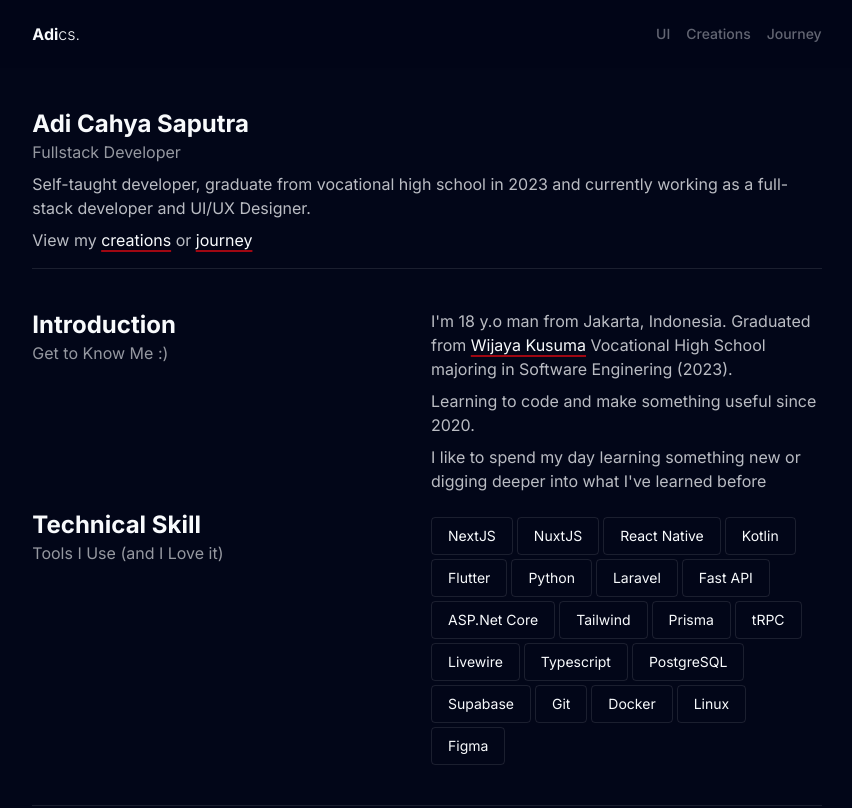
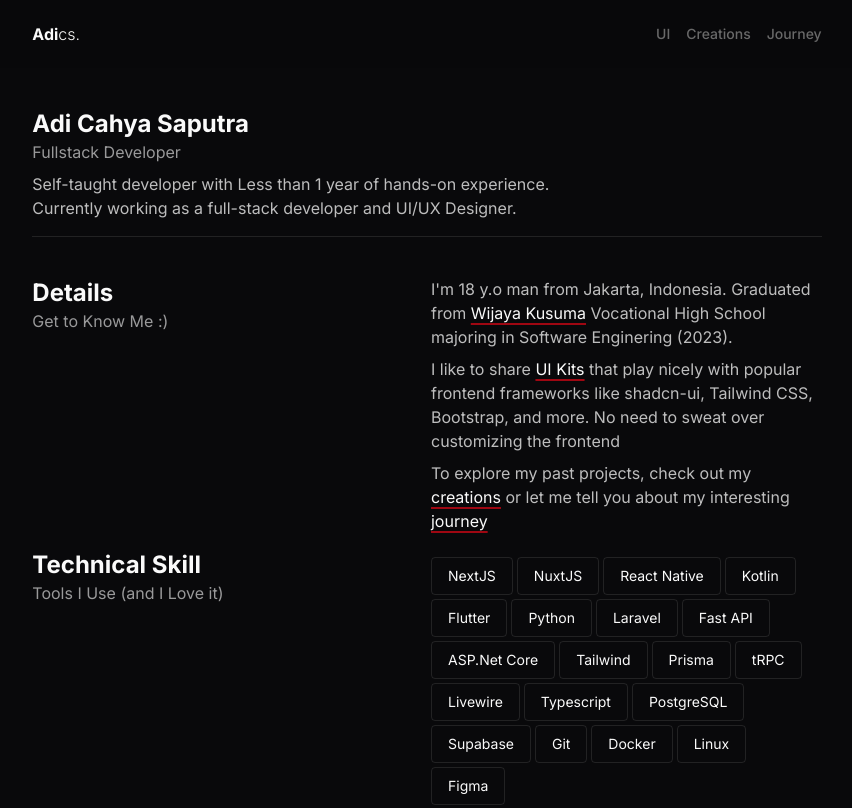
Before and after one commit to AdiCahyaSaputra/personal-website, a Next.js app: page / in a window 1280 px wide. Shown: the top 808 px of the page, without its empty margins (213-1065 px from the left). Built offline with nearby package versions, Linux system fonts and the light colour scheme.

Commit message:
style: fix shadcn default colors to zinc, and customize some copy

```diff
--- a/components/reusable/ui/CardUIKIT.tsx
+++ b/components/reusable/ui/CardUIKIT.tsx
@@ -4,7 +4,7 @@ import {
   CardFooter,
   CardHeader,
 } from "@/components/ui/card";
-import { ExternalLinkIcon, GitHubLogoIcon } from "@radix-ui/react-icons";
+import { ExternalLinkIcon, FigmaLogoIcon } from "@radix-ui/react-icons";
 import Image from "next/image";
 import Link from "next/link";
 
@@ -30,7 +30,7 @@ const CardUIKIT: React.FC<TProps> = ({
           alt={title}
           width={1920}
           height={1080}
-          className="w-full aspect-video"
+          className="w-full aspect-video rounded-md"
         />
       </CardHeader>
       <CardContent>
@@ -43,7 +43,7 @@ const CardUIKIT: React.FC<TProps> = ({
               className="flex items-center gap-2 group"
               href={links.figma}
             >
-              <GitHubLogoIcon />
+              <FigmaLogoIcon />
               <span className="text-sm underline">Figma</span>
             </Link>
           </li>
--- a/components/section/AboutMe.tsx
+++ b/components/section/AboutMe.tsx
@@ -1,4 +1,4 @@
-import React from "react";
+import Link from "next/link";
 
 const calculateAge = () => {
   const birth = new Date("2005-04-18");
@@ -21,7 +21,7 @@ const AboutMe = () => {
   return (
     <section className="mt-10 grid gap-2 grid-cols-1 lg:grid-cols-2">
       <div>
-        <h1 className="text-lg lg:text-2xl font-bold">Introduction</h1>
+        <h1 className="text-lg lg:text-2xl font-bold">Details</h1>
         <p className="text-foreground/60">Get to Know Me {":)"}</p>
       </div>
 
@@ -37,12 +37,33 @@ const AboutMe = () => {
           </a>{" "}
           Vocational High School majoring in Software Enginering (2023).
         </p>
-        <p className="mt-2">
-          Learning to code and make something useful since 2020.
+        <p className="mt-2 text-foreground/75">
+          I like to share{" "}
+          <Link
+            href="/ui"
+            className="underline text-foreground hover:decoration-red-800"
+          >
+            UI Kits
+          </Link>{" "}
+          that play nicely with popular frontend frameworks like shadcn-ui,
+          Tailwind CSS, Bootstrap, and more. No need to sweat over customizing
+          the frontend
         </p>
-        <p className="mt-2">
-          I like to spend my day learning something new or digging deeper into
-          what I&apos;ve learned before
+        <p className="mt-2 text-foreground/75">
+          To explore my past projects, check out my{" "}
+          <Link
+            href="/creations"
+            className="underline text-foreground hover:decoration-red-800"
+          >
+            creations
+          </Link>{" "}
+          or let me tell you about my interesting {" "}
+          <Link
+            href="/journey"
+            className="underline text-foreground hover:decoration-red-800"
+          >
+            journey
+          </Link>
         </p>
       </div>
     </section>
--- a/components/section/HeadContent.tsx
+++ b/components/section/HeadContent.tsx
@@ -1,5 +1,20 @@
-import React from "react";
-import Link from "next/link";
+function formatYearDuration() {
+  const startDate = new Date(2023, 6, 1); // July 1, 2023 (months are 0-indexed)
+  const currentDate = new Date();
+
+  const totalMonths =
+    (currentDate.getFullYear() - startDate.getFullYear()) * 12 +
+    (currentDate.getMonth() - startDate.getMonth());
+  const totalYears = Math.floor(totalMonths / 12);
+
+  if (totalYears === 0) {
+    return "Less than 1 year";
+  } else if (totalMonths % 12 === 0) {
+    return `${totalYears} ${totalYears === 1 ? "year" : "years"}`;
+  } else {
+    return `${totalYears}+ years`;
+  }
+}
 
 const HeadContent = () => {
   return (
@@ -10,24 +25,9 @@ const HeadContent = () => {
       </p>
 
       <p className="mt-2 text-foreground/75">
-        Self-taught developer, graduate from vocational high school in 2023 and
-        currently working as a full-stack developer and UI/UX Designer.
-      </p>
-      <p className="mt-2 text-foreground/75">
-        View my{" "}
-        <Link
-          href="/creations"
-          className="underline text-foreground hover:decoration-red-800"
-        >
-          creations
-        </Link>{" "}
-        or {" "}
-        <Link
-          href="/journey"
-          className="underline text-foreground hover:decoration-red-800"
-        >
-          journey
-        </Link>
+        Self-taught developer with {formatYearDuration()} of hands-on
+        experience. <br />
+        Currently working as a full-stack developer and UI/UX Designer.
       </p>
     </section>
   );
--- a/components/section/SocialMedia.tsx
+++ b/components/section/SocialMedia.tsx
@@ -1,11 +1,24 @@
-import React from "react";
+import {
+  GitHubLogoIcon,
+  InstagramLogoIcon,
+  LinkedInLogoIcon,
+} from "@radix-ui/react-icons";
 
 const SocialMediaLinks = [
-  { name: "/github", link: "https://github.com/AdiCahyaSaputra" },
-  { name: "/instagram", link: "https://www.instagram.com/adi.tsx" },
   {
-    name: "/linkedin",
+    name: "github",
+    link: "https://github.com/AdiCahyaSaputra",
+    icon: <GitHubLogoIcon />,
+  },
+  {
+    name: "instagram",
+    link: "https://www.instagram.com/adi.tsx",
+    icon: <InstagramLogoIcon />,
+  },
+  {
+    name: "linkedin",
     link: "https://www.linkedin.com/in/adi-cs/",
+    icon: <LinkedInLogoIcon />,
   },
 ];
 
@@ -19,8 +32,9 @@ const SocialMedia = () => {
 
       <div>
         <ul className="space-y-2">
-          {SocialMediaLinks.map(({ name, link }, idx) => (
-            <li key={idx}>
+          {SocialMediaLinks.map(({ name, link, icon }, idx) => (
+            <li key={idx} className="flex items-center gap-2">
+              {icon}
               <a href={link} className="underline text-foreground">
                 {name}
               </a>
--- a/package.json
+++ b/package.json
@@ -29,7 +29,6 @@
     "react-dom": "19.1.0",
     "tailwind-merge": "^1.14.0",
     "tailwindcss-animate": "^1.0.7",
-    "tw-animate-css": "^1.2.5",
     "typescript": "4.9.4"
   },
   "devDependencies": {
@@ -41,7 +40,8 @@
     "eslint-plugin-react": "^7.28.0",
     "eslint-plugin-react-hooks": "^4.3.0",
     "postcss": "^8.4.20",
-    "tailwindcss": "^4.1.4"
+    "tailwindcss": "^4.1.4",
+    "tw-animate-css": "^1.2.5"
   },
   "overrides": {
     "@types/react": "19.1.2",
--- a/styles/globals.css
+++ b/styles/globals.css
@@ -185,37 +185,37 @@
 
 :root {
   --radius: 0.625rem;
-  --background: oklch(1 0 0);
-  --foreground: oklch(0.129 0.042 264.695);
   --card: oklch(1 0 0);
-  --card-foreground: oklch(0.129 0.042 264.695);
+  --card-foreground: oklch(0.141 0.005 285.823);
   --popover: oklch(1 0 0);
-  --popover-foreground: oklch(0.129 0.042 264.695);
-  --primary: oklch(0.208 0.042 265.755);
-  --primary-foreground: oklch(0.984 0.003 247.858);
-  --secondary: oklch(0.968 0.007 247.896);
-  --secondary-foreground: oklch(0.208 0.042 265.755);
-  --muted: oklch(0.968 0.007 247.896);
-  --muted-foreground: oklch(0.554 0.046 257.417);
-  --accent: oklch(0.968 0.007 247.896);
-  --accent-foreground: oklch(0.208 0.042 265.755);
+  --popover-foreground: oklch(0.141 0.005 285.823);
+  --primary: oklch(0.21 0.006 285.885);
+  --primary-foreground: oklch(0.985 0 0);
+  --secondary: oklch(0.967 0.001 286.375);
+  --secondary-foreground: oklch(0.21 0.006 285.885);
+  --muted: oklch(0.967 0.001 286.375);
+  --muted-foreground: oklch(0.552 0.016 285.938);
+  --accent: oklch(0.967 0.001 286.375);
+  --accent-foreground: oklch(0.21 0.006 285.885);
   --destructive: oklch(0.577 0.245 27.325);
-  --border: oklch(0.929 0.013 255.508);
-  --input: oklch(0.929 0.013 255.508);
-  --ring: oklch(0.704 0.04 256.788);
+  --border: oklch(0.92 0.004 286.32);
+  --input: oklch(0.92 0.004 286.32);
+  --ring: oklch(0.705 0.015 286.067);
   --chart-1: oklch(0.646 0.222 41.116);
   --chart-2: oklch(0.6 0.118 184.704);
   --chart-3: oklch(0.398 0.07 227.392);
   --chart-4: oklch(0.828 0.189 84.429);
   --chart-5: oklch(0.769 0.188 70.08);
-  --sidebar: oklch(0.984 0.003 247.858);
-  --sidebar-foreground: oklch(0.129 0.042 264.695);
-  --sidebar-primary: oklch(0.208 0.042 265.755);
-  --sidebar-primary-foreground: oklch(0.984 0.003 247.858);
-  --sidebar-accent: oklch(0.968 0.007 247.896);
-  --sidebar-accent-foreground: oklch(0.208 0.042 265.755);
-  --sidebar-border: oklch(0.929 0.013 255.508);
-  --sidebar-ring: oklch(0.704 0.04 256.788);
+  --sidebar: oklch(0.985 0 0);
+  --sidebar-foreground: oklch(0.141 0.005 285.823);
+  --sidebar-primary: oklch(0.21 0.006 285.885);
+  --sidebar-primary-foreground: oklch(0.985 0 0);
+  --sidebar-accent: oklch(0.967 0.001 286.375);
+  --sidebar-accent-foreground: oklch(0.21 0.006 285.885);
+  --sidebar-border: oklch(0.92 0.004 286.32);
+  --sidebar-ring: oklch(0.705 0.015 286.067);
+  --background: oklch(1 0 0);
+  --foreground: oklch(0.141 0.005 285.823);
 }
 
 /*
@@ -223,37 +223,37 @@
 */
 
 .dark {
-  --background: oklch(0.129 0.042 264.695);
-  --foreground: oklch(0.984 0.003 247.858);
-  --card: oklch(0.208 0.042 265.755);
-  --card-foreground: oklch(0.984 0.003 247.858);
-  --popover: oklch(0.208 0.042 265.755);
-  --popover-foreground: oklch(0.984 0.003 247.858);
-  --primary: oklch(0.929 0.013 255.508);
-  --primary-foreground: oklch(0.208 0.042 265.755);
-  --secondary: oklch(0.279 0.041 260.031);
-  --secondary-foreground: oklch(0.984 0.003 247.858);
-  --muted: oklch(0.279 0.041 260.031);
-  --muted-foreground: oklch(0.704 0.04 256.788);
-  --accent: oklch(0.279 0.041 260.031);
-  --accent-foreground: oklch(0.984 0.003 247.858);
+  --background: oklch(0.141 0.005 285.823);
+  --foreground: oklch(0.985 0 0);
+  --card: oklch(0.21 0.006 285.885);
+  --card-foreground: oklch(0.985 0 0);
+  --popover: oklch(0.21 0.006 285.885);
+  --popover-foreground: oklch(0.985 0 0);
+  --primary: oklch(0.92 0.004 286.32);
+  --primary-foreground: oklch(0.21 0.006 285.885);
+  --secondary: oklch(0.274 0.006 286.033);
+  --secondary-foreground: oklch(0.985 0 0);
+  --muted: oklch(0.274 0.006 286.033);
+  --muted-foreground: oklch(0.705 0.015 286.067);
+  --accent: oklch(0.274 0.006 286.033);
+  --accent-foreground: oklch(0.985 0 0);
   --destructive: oklch(0.704 0.191 22.216);
   --border: oklch(1 0 0 / 10%);
   --input: oklch(1 0 0 / 15%);
-  --ring: oklch(0.551 0.027 264.364);
+  --ring: oklch(0.552 0.016 285.938);
   --chart-1: oklch(0.488 0.243 264.376);
   --chart-2: oklch(0.696 0.17 162.48);
   --chart-3: oklch(0.769 0.188 70.08);
   --chart-4: oklch(0.627 0.265 303.9);
   --chart-5: oklch(0.645 0.246 16.439);
-  --sidebar: oklch(0.208 0.042 265.755);
-  --sidebar-foreground: oklch(0.984 0.003 247.858);
+  --sidebar: oklch(0.21 0.006 285.885);
+  --sidebar-foreground: oklch(0.985 0 0);
   --sidebar-primary: oklch(0.488 0.243 264.376);
-  --sidebar-primary-foreground: oklch(0.984 0.003 247.858);
-  --sidebar-accent: oklch(0.279 0.041 260.031);
-  --sidebar-accent-foreground: oklch(0.984 0.003 247.858);
+  --sidebar-primary-foreground: oklch(0.985 0 0);
+  --sidebar-accent: oklch(0.274 0.006 286.033);
+  --sidebar-accent-foreground: oklch(0.985 0 0);
   --sidebar-border: oklch(1 0 0 / 10%);
-  --sidebar-ring: oklch(0.551 0.027 264.364);
+  --sidebar-ring: oklch(0.552 0.016 285.938);
 }
 
 /*
```
Also changed, not shown: components.json, 1 other file (tests, documents, lock files or other folders).
